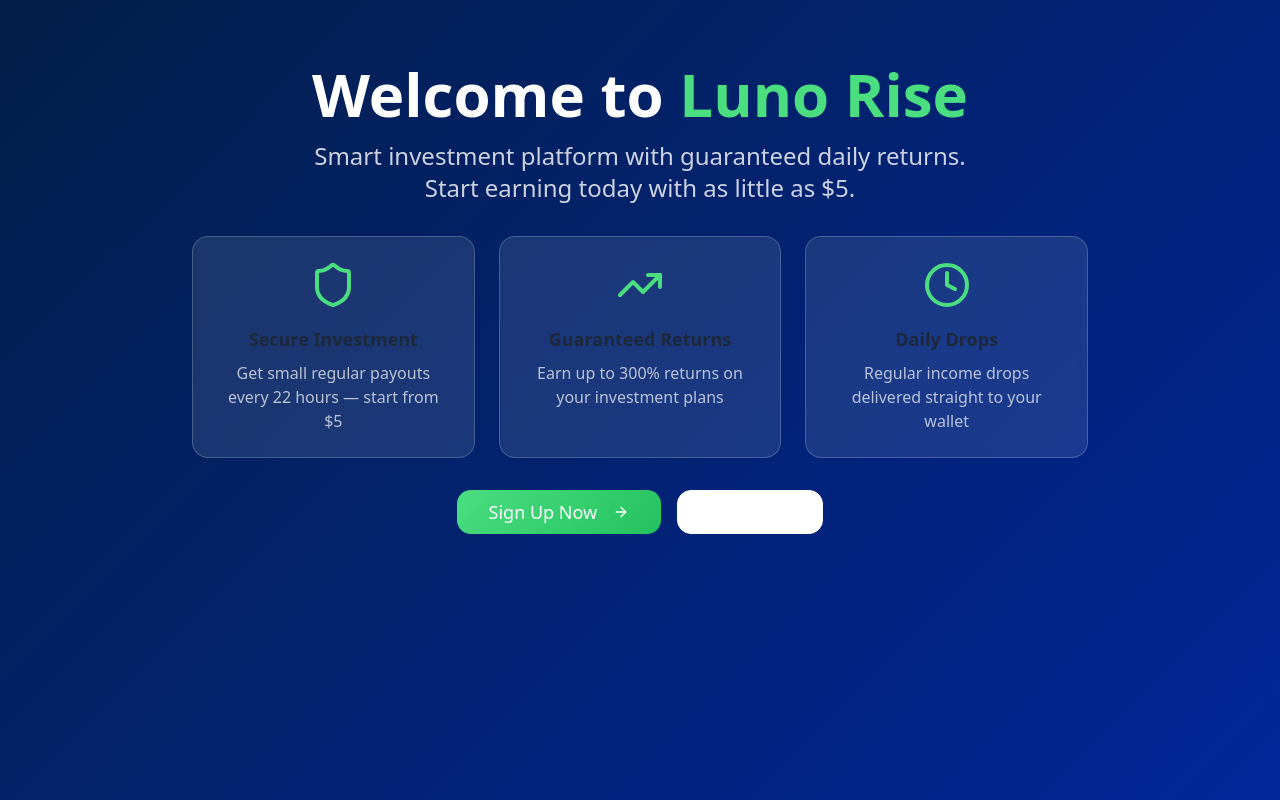
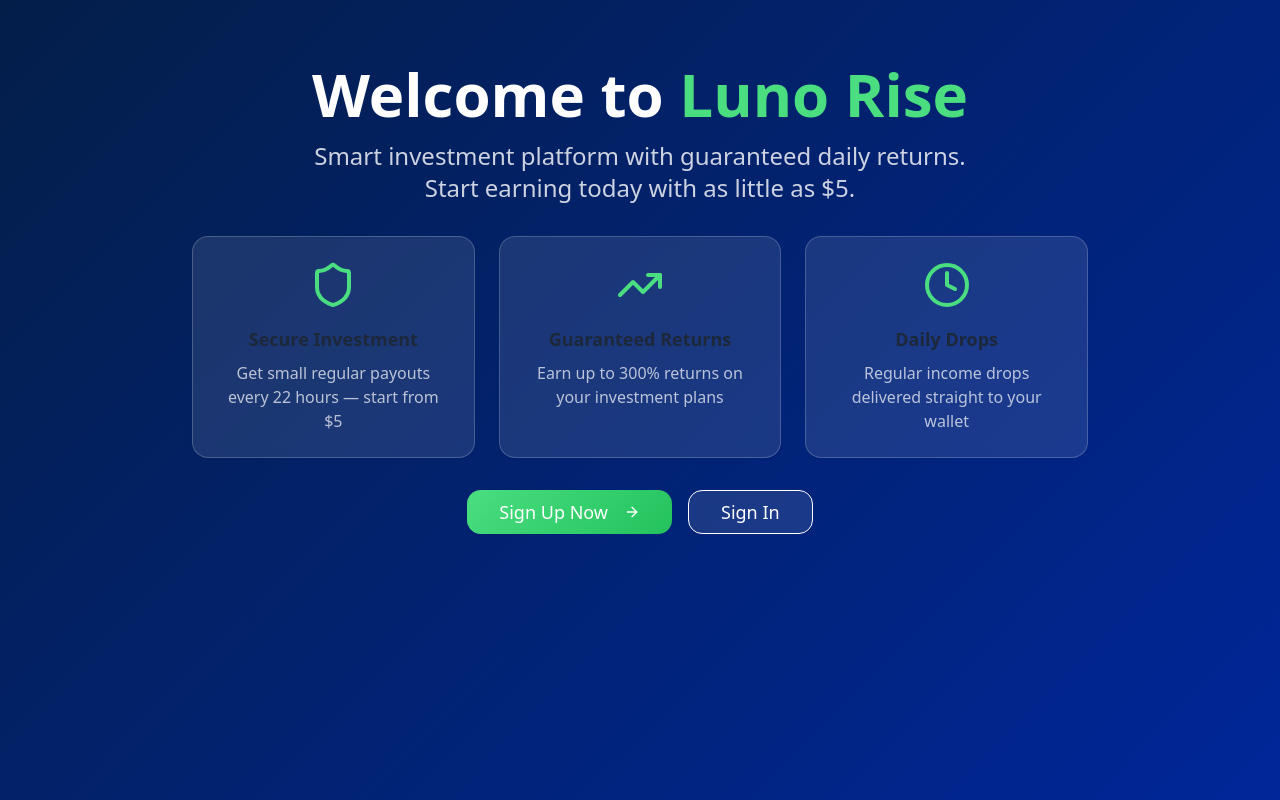
Before and after one commit to Theyoungtimesmedia/naira-drop-pay, a React (Vite) app: page / in a window 1280 px wide. Built offline with nearby package versions, Linux system fonts and the light colour scheme.

Commit message:
Refactor: Change "See Plans" to "Sign In"
The "See Plans" button on the landing page has been changed to a "Sign In" button. This ensures the button text and content are always displayed as intended.

```diff
--- a/src/pages/Landing.tsx
+++ b/src/pages/Landing.tsx
@@ -67,10 +67,10 @@ const Landing = () => {
               <Button
                 size="lg"
                 variant="outline"
-                onClick={() => navigate('/plans')}
-                className="text-lg px-8 py-3 border-primary-foreground text-primary-foreground hover:bg-primary-foreground hover:text-primary"
+                onClick={() => navigate('/auth/login')}
+                className="text-lg px-8 py-3 border-white text-white hover:bg-white hover:text-primary bg-white/10 backdrop-blur-sm"
               >
-                See Plans
+                Sign In
               </Button>
             </div>
           </div>
```
